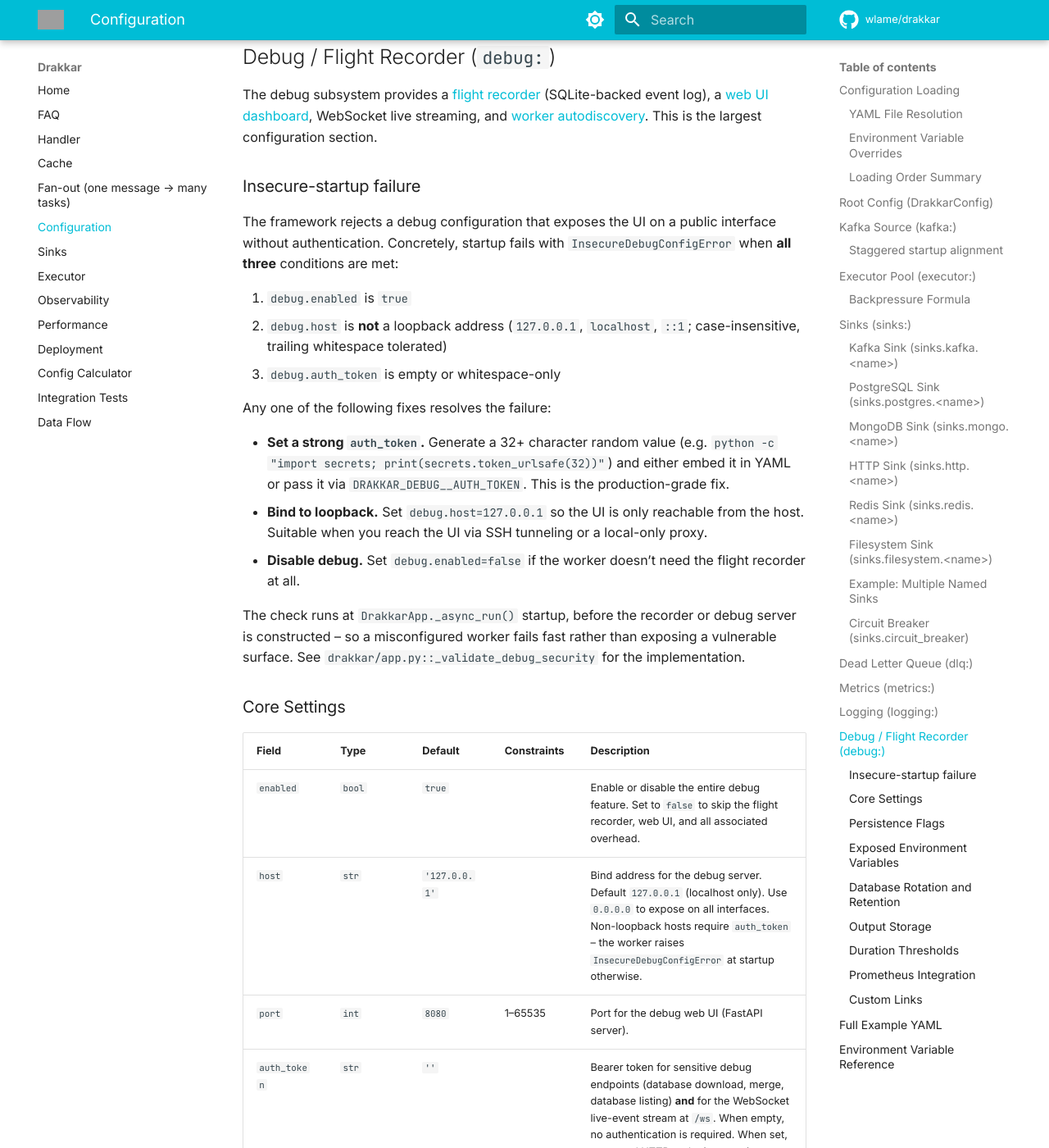
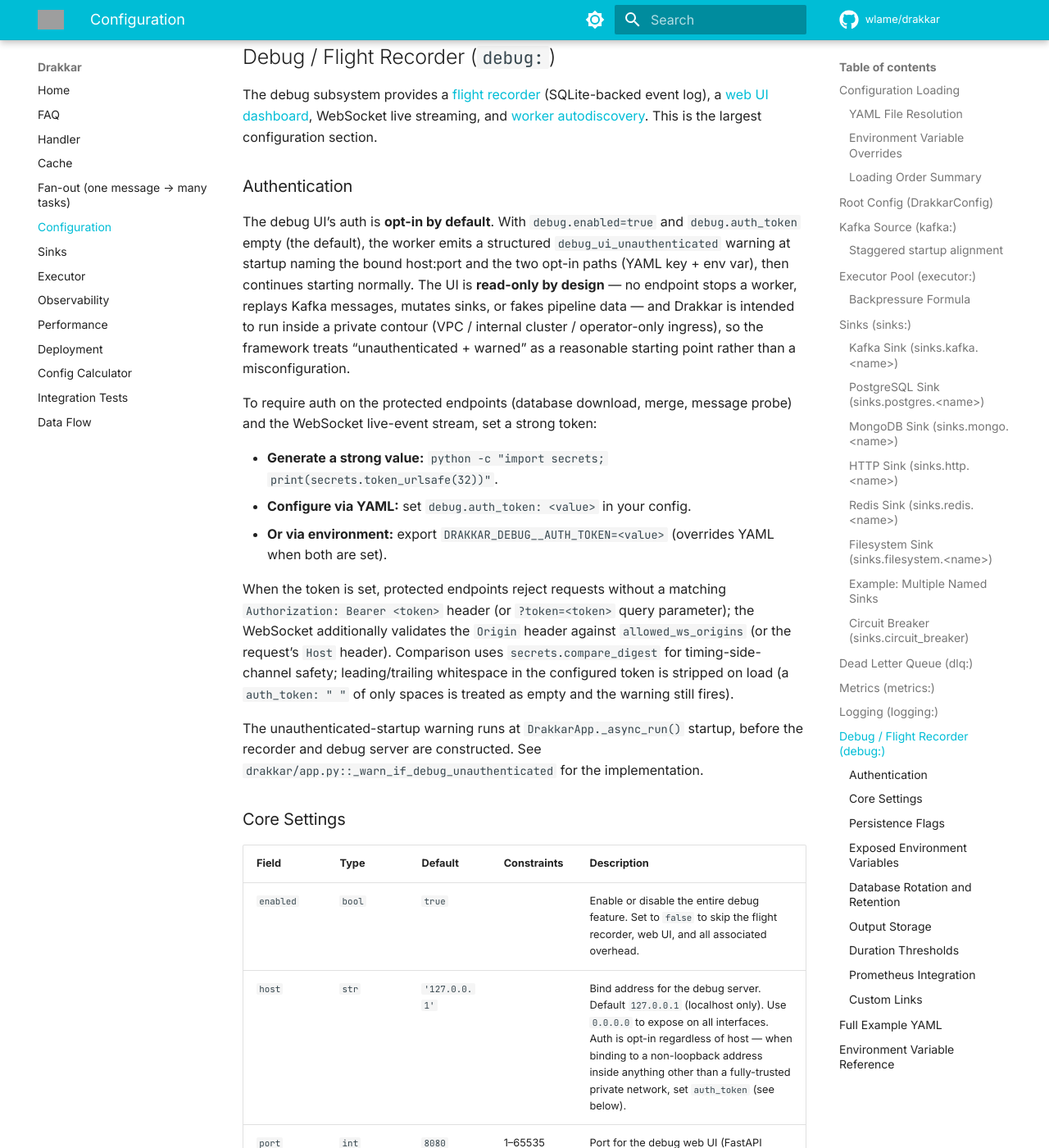
Before and after one commit to wlame/drakkar, an MkDocs documentation site: the page built from docs/configuration.md, in a window 1280 px wide and 1400 px high, scrolled down 12639 px. Shown: the whole window at 82% size. Built offline with MkDocs 1.6.1 and Material for MkDocs 9.7.7, drawn with Linux system fonts in a browser that asks for light colours; comment, search, counter and statistics services are not loaded; some of the changed text lies outside the part shown; grey boxes are pictures that could not be loaded.

Commit message:
Opt-in Auth token for Debug UI.

```diff
--- a/docs/configuration.md
+++ b/docs/configuration.md
@@ -391,30 +391,28 @@
 
 The debug subsystem provides a [flight recorder](observability.md#flight-recorder) (SQLite-backed event log), a [web UI dashboard](observability.md#debug-ui), WebSocket live streaming, and [worker autodiscovery](observability.md#worker-autodiscovery). This is the largest configuration section.
 
-### Insecure-startup failure
+### Authentication
 
-The framework rejects a debug configuration that exposes the UI on a public interface without authentication. Concretely, startup fails with `InsecureDebugConfigError` when **all three** conditions are met:
+The debug UI's auth is **opt-in by default**. With `debug.enabled=true` and `debug.auth_token` empty (the default), the worker emits a structured `debug_ui_unauthenticated` warning at startup naming the bound host:port and the two opt-in paths (YAML key + env var), then continues starting normally. The UI is **read-only by design** — no endpoint stops a worker, replays Kafka messages, mutates sinks, or fakes pipeline data — and Drakkar is intended to run inside a private contour (VPC / internal cluster / operator-only ingress), so the framework treats "unauthenticated + warned" as a reasonable starting point rather than a misconfiguration.
 
-1. `debug.enabled` is `true`
-2. `debug.host` is **not** a loopback address (`127.0.0.1`, `localhost`, `::1`; case-insensitive, trailing whitespace tolerated)
-3. `debug.auth_token` is empty or whitespace-only
+To require auth on the protected endpoints (database download, merge, message probe) and the WebSocket live-event stream, set a strong token:
 
-Any one of the following fixes resolves the failure:
+- **Generate a strong value:** `python -c "import secrets; print(secrets.token_urlsafe(32))"`.
+- **Configure via YAML:** set `debug.auth_token: <value>` in your config.
+- **Or via environment:** export `DRAKKAR_DEBUG__AUTH_TOKEN=<value>` (overrides YAML when both are set).
 
-- **Set a strong `auth_token`.** Generate a 32+ character random value (e.g. `python -c "import secrets; print(secrets.token_urlsafe(32))"`) and either embed it in YAML or pass it via `DRAKKAR_DEBUG__AUTH_TOKEN`. This is the production-grade fix.
-- **Bind to loopback.** Set `debug.host=127.0.0.1` so the UI is only reachable from the host. Suitable when you reach the UI via SSH tunneling or a local-only proxy.
-- **Disable debug.** Set `debug.enabled=false` if the worker doesn't need the flight recorder at all.
+When the token is set, protected endpoints reject requests without a matching `Authorization: Bearer <token>` header (or `?token=<token>` query parameter); the WebSocket additionally validates the `Origin` header against `allowed_ws_origins` (or the request's `Host` header). Comparison uses `secrets.compare_digest` for timing-side-channel safety; leading/trailing whitespace in the configured token is stripped on load (a `auth_token: " "` of only spaces is treated as empty and the warning still fires).
 
-The check runs at `DrakkarApp._async_run()` startup, before the recorder or debug server is constructed -- so a misconfigured worker fails fast rather than exposing a vulnerable surface. See `drakkar/app.py::_validate_debug_security` for the implementation.
+The unauthenticated-startup warning runs at `DrakkarApp._async_run()` startup, before the recorder and debug server are constructed. See `drakkar/app.py::_warn_if_debug_unauthenticated` for the implementation.
 
 ### Core Settings
 
 | Field | Type | Default | Constraints | Description |
 |-------|------|---------|-------------|-------------|
 | `enabled` | `bool` | `true` | | Enable or disable the entire debug feature. Set to `false` to skip the flight recorder, web UI, and all associated overhead. |
-| `host` | `str` | `'127.0.0.1'` | | Bind address for the debug server. Default `127.0.0.1` (localhost only). Use `0.0.0.0` to expose on all interfaces. Non-loopback hosts require `auth_token` -- the worker raises `InsecureDebugConfigError` at startup otherwise. |
+| `host` | `str` | `'127.0.0.1'` | | Bind address for the debug server. Default `127.0.0.1` (localhost only). Use `0.0.0.0` to expose on all interfaces. Auth is opt-in regardless of host — when binding to a non-loopback address inside anything other than a fully-trusted private network, set `auth_token` (see below). |
 | `port` | `int` | `8080` | 1--65535 | Port for the debug web UI (FastAPI server). |
-| `auth_token` | `str` | `''` | | Bearer token for sensitive debug endpoints (database download, merge, database listing) **and** for the WebSocket live-event stream at `/ws`. When empty, no authentication is required. When set, protected HTTP endpoints require `Authorization: Bearer <token>` header or `?token=<token>` query parameter; WebSocket connections without a valid token are closed with code 4401. Comparison uses `secrets.compare_digest` to avoid timing side-channels. Leading/trailing whitespace is stripped on config load so `auth_token: " secret "` in YAML still works. Read-only pages (dashboard, live, partitions, sinks, history) are always accessible. |
+| `auth_token` | `str` | `''` | | Bearer token for sensitive debug endpoints (database download, merge, message probe) **and** for the WebSocket live-event stream at `/ws`. **Empty (the default) disables auth entirely** — every endpoint is reachable without credentials and the WebSocket skips both token and Origin checks. This is intentional: the UI is read-only and intended for private-network deployments, and a startup warning (`debug_ui_unauthenticated`) names the unauthenticated posture in logs. When set to a non-empty value, protected HTTP endpoints require `Authorization: Bearer <token>` header or `?token=<token>` query parameter; WebSocket connections without a valid token are closed with code 4401. Comparison uses `secrets.compare_digest` to avoid timing side-channels. Leading/trailing whitespace is stripped on config load so `auth_token: " secret "` in YAML still works (and a token of only spaces is treated as empty). Read-only pages (dashboard, live, partitions, sinks, history) are always accessible. |
 | `allowed_ws_origins` | `list[str]` | `[]` | | Explicit allowlist of WebSocket `Origin` header values. Only consulted when `auth_token` is set (empty token = no origin check, dev workflow preserved). Empty list + non-empty `auth_token` = same-origin fallback: Origin host must match the `Host` header. Non-empty list = strict allowlist; any Origin not in the list is rejected with close code 4403. Comparison is case-insensitive and normalizes default ports (`:80` for http, `:443` for https) so `https://ops.internal` and `https://ops.internal:443` are equivalent. Missing Origin header (non-browser clients) is always accepted -- the token check already authenticated them. |
 | `debug_url` | `str` | `''` | | External URL for the debug UI. Used when workers discover each other -- if set, this URL is advertised instead of the auto-detected `http://{ip}:{port}`. Useful behind load balancers or Kubernetes ingresses. |
 | `db_dir` | `str` | `'/tmp'` | | Directory for SQLite database files. Set to `''` to run without any disk persistence (in-memory only, WebSocket streaming still works). Use a shared filesystem (e.g., NFS, EFS) for cross-worker autodiscovery and merge. |
--- a/docs/faq.md
+++ b/docs/faq.md
@@ -250,25 +250,26 @@
 
 ### Is the debug UI safe to expose to a team of operators?
 
-Drakkar layers three defenses:
+Auth is **opt-in by default**. The UI is read-only by design (no endpoint stops a worker, replays Kafka messages, mutates sinks, or fakes pipeline data) and Drakkar is intended to run inside a private contour, so the framework starts unauthenticated when `debug.auth_token` is empty (the default) and emits a structured `debug_ui_unauthenticated` warning at startup naming the host:port and the two opt-in paths (`debug.auth_token` in YAML or `DRAKKAR_DEBUG__AUTH_TOKEN` env var).
 
-1. **Default loopback binding.** `debug.host='127.0.0.1'` out of the box — the UI is only reachable from the host, not the network. Most development and local-operator flows work against the default.
-2. **Fail-fast on insecure non-loopback binds.** If you set `debug.host='0.0.0.0'` (or any non-loopback address) without a `debug.auth_token`, the worker raises `InsecureDebugConfigError` at startup rather than silently exposing the UI. Either set a strong token or keep the loopback default. See [Insecure-startup failure](configuration.md#insecure-startup-failure).
-3. **Auth + origin check on WebSocket.** The live-event WebSocket at `/ws` requires the same `auth_token` (bearer header or `?token=` query param); invalid tokens close with code 4401. When a token is configured, the handshake also validates the `Origin` header against `allowed_ws_origins` (explicit allowlist) or the `Host` header (same-origin fallback). Comparison uses `secrets.compare_digest`.
+For multi-operator setups, set a strong `debug.auth_token`:
 
-Even with all three layers, the read-only pages expose task stdout/stderr, task env (after [redaction](observability.md#flight-recorder)), cache contents, and live event streams. Restrict access to operators. Concurrent Message Probes serialize on an internal lock, and the probe temporarily replaces `handler.cache` — keep this in mind if you have many operators debugging the same worker simultaneously.
+1. **Bearer token on protected endpoints.** Once the token is set, `/api/debug/databases`, `/api/debug/merge`, `/debug/download/{filename}`, and `/api/debug/probe` all require an `Authorization: Bearer <token>` header (or `?token=<token>` query parameter). Comparison uses `secrets.compare_digest` to avoid timing side-channels.
+2. **WebSocket auth + origin check.** With a token configured, the live-event WebSocket at `/ws` also requires the same `auth_token`; invalid tokens close with code 4401. The handshake validates the `Origin` header against `allowed_ws_origins` (explicit allowlist) or the `Host` header (same-origin fallback).
+3. **Read-only pages remain accessible** — both before and after enabling auth. `/`, `/live`, `/partitions`, `/sinks`, `/history`, and the per-task pages serve flight-recorder content; gating is on the mutating / data-exposing endpoints listed above.
 
-### Why does my worker fail with `InsecureDebugConfigError` on startup?
+Even with auth, the read-only pages expose task stdout/stderr, task env (after [redaction](observability.md#flight-recorder)), cache contents, and live event streams. Restrict access to operators. Concurrent Message Probes serialize on an internal lock, and the probe temporarily replaces `handler.cache` — keep this in mind if you have many operators debugging the same worker simultaneously.
 
-You set `debug.enabled=true` + a non-loopback `debug.host` + no `debug.auth_token`. That combination publishes the debug UI (task stdout, env, cache contents, WebSocket event stream) without authentication — a security bug we refuse to let slip into production.
+### Why does my worker emit a `debug_ui_unauthenticated` warning at startup?
 
-Pick **one** of these remediations:
+You have `debug.enabled=true` and `debug.auth_token` is empty (the default). That's an intentional, supported configuration — Drakkar treats the debug UI as opt-in-auth because it is read-only and meant for private-network deployments. The warning is informational; the worker continues starting normally.
 
-- **Set `debug.auth_token`** to a strong random value (e.g. `python -c "import secrets; print(secrets.token_urlsafe(32))"`) — recommended for production where the UI needs to be reachable from ops tooling.
-- **Set `debug.host=127.0.0.1`** — UI only reachable from the host, ideal when operators SSH-tunnel or run a sidecar reverse proxy.
-- **Set `debug.enabled=false`** — if the worker doesn't need the flight recorder at all.
+To silence it (i.e. require auth), pick one of:
 
-See [Insecure-startup failure](configuration.md#insecure-startup-failure) for the full check and the implementation at `drakkar/app.py::_validate_debug_security`.
+- **Set `debug.auth_token`** to a strong random value (`python -c "import secrets; print(secrets.token_urlsafe(32))"`) — recommended whenever the UI is reachable from anywhere outside a fully-trusted operator network.
+- **Set `debug.enabled=false`** — if the worker doesn't need the flight recorder at all (no observability cost reduction without removing the UI).
+
+See [Authentication](configuration.md#authentication) for the field semantics and the implementation at `drakkar/app.py::_warn_if_debug_unauthenticated`.
 
 ### What is the Message Probe tab?
 
@@ -373,13 +374,13 @@
 
 ### How is the debug UI protected?
 
-Three layers (see [Is the debug UI safe](#is-the-debug-ui-safe-to-expose-to-a-team-of-operators) above):
+Auth is opt-in (see [Is the debug UI safe](#is-the-debug-ui-safe-to-expose-to-a-team-of-operators) above):
 
-1. Loopback default (`debug.host='127.0.0.1'`).
-2. `InsecureDebugConfigError` at startup if you set a non-loopback host without an `auth_token`.
-3. Token + Origin check on the WebSocket stream (`drakkar/debug_server.py::_origin_allowed` and `_token_matches`).
+1. **Default loopback bind** (`debug.host='127.0.0.1'`) — the UI is only reachable from the host out of the box, regardless of auth.
+2. **Startup warning when unauthenticated.** With `debug.enabled=true` and an empty `auth_token`, the worker emits a `debug_ui_unauthenticated` structured warning at startup naming the unauthenticated bind and the two opt-in paths (YAML key + env var). The worker continues starting — Drakkar treats this as a private-contour-friendly default, not a misconfiguration.
+3. **Bearer token + Origin check when `auth_token` is set.** Protected endpoints (database download, merge, probe) require `Authorization: Bearer <token>`; the WebSocket stream additionally validates the `Origin` header against `allowed_ws_origins` (or the `Host` header). See `drakkar/debug_server.py::_origin_allowed` and `_token_matches`.
 
-Read-only HTTP pages are not token-gated — auth applies to mutating endpoints (merge, probe) and to the WebSocket event stream. If you put the UI on a non-loopback host, set a strong `auth_token` and consider a reverse proxy with TLS.
+Read-only HTTP pages are not token-gated regardless — auth applies to mutating / data-exposing endpoints and to the WebSocket event stream. If you put the UI on a non-loopback host outside a private network, set a strong `auth_token` and consider a reverse proxy with TLS.
 
 ### Why doesn't Drakkar validate Kafka message payloads?
 
```
Also changed, not shown: README.md (+3 -1 lines), 3 other files.
